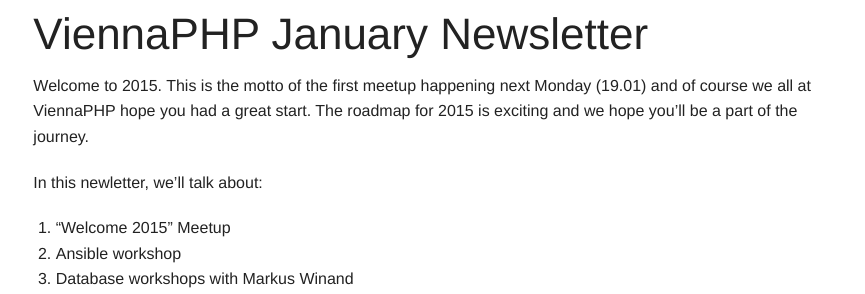
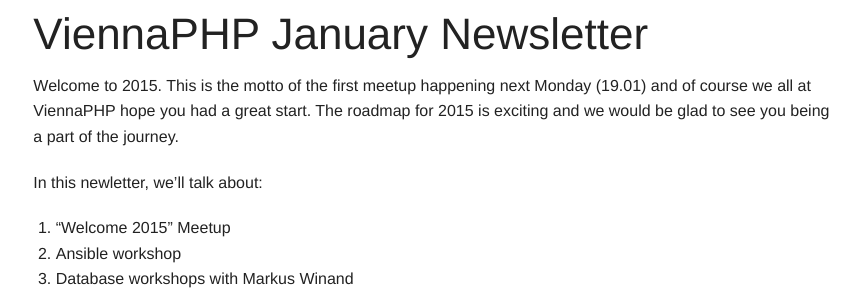
Before and after one commit to viennaphp/viennaphp.github.io, a Jekyll site: the page built from email/2015-01-14.md, in a window 1280 px wide and 900 px high. Shown: the top 294 px of the window, without its empty margins (205-1070 px from the left). Built offline with Jekyll 4.4.1, drawn with Linux system fonts in a browser that asks for light colours.

Commit message:
Changing a bit of wording

```diff
--- a/email/2015-01-14.md
+++ b/email/2015-01-14.md
@@ -1,10 +1,11 @@
 ---
 layout: email
 title: ViennaPHP January Newsletter
+category: email
 ---
 # {{ page.title }}
 
-Welcome to 2015. This is the motto of the first meetup happening next Monday (19.01) and of course we all at ViennaPHP hope you had a great start. The roadmap for 2015 is exciting and we hope you'll be a part of the journey.
+Welcome to 2015. This is the motto of the first meetup happening next Monday (19.01) and of course we all at ViennaPHP hope you had a great start. The roadmap for 2015 is exciting and we would be glad to see you being a part of the journey.
 
 In this newletter, we'll talk about:
 
```
